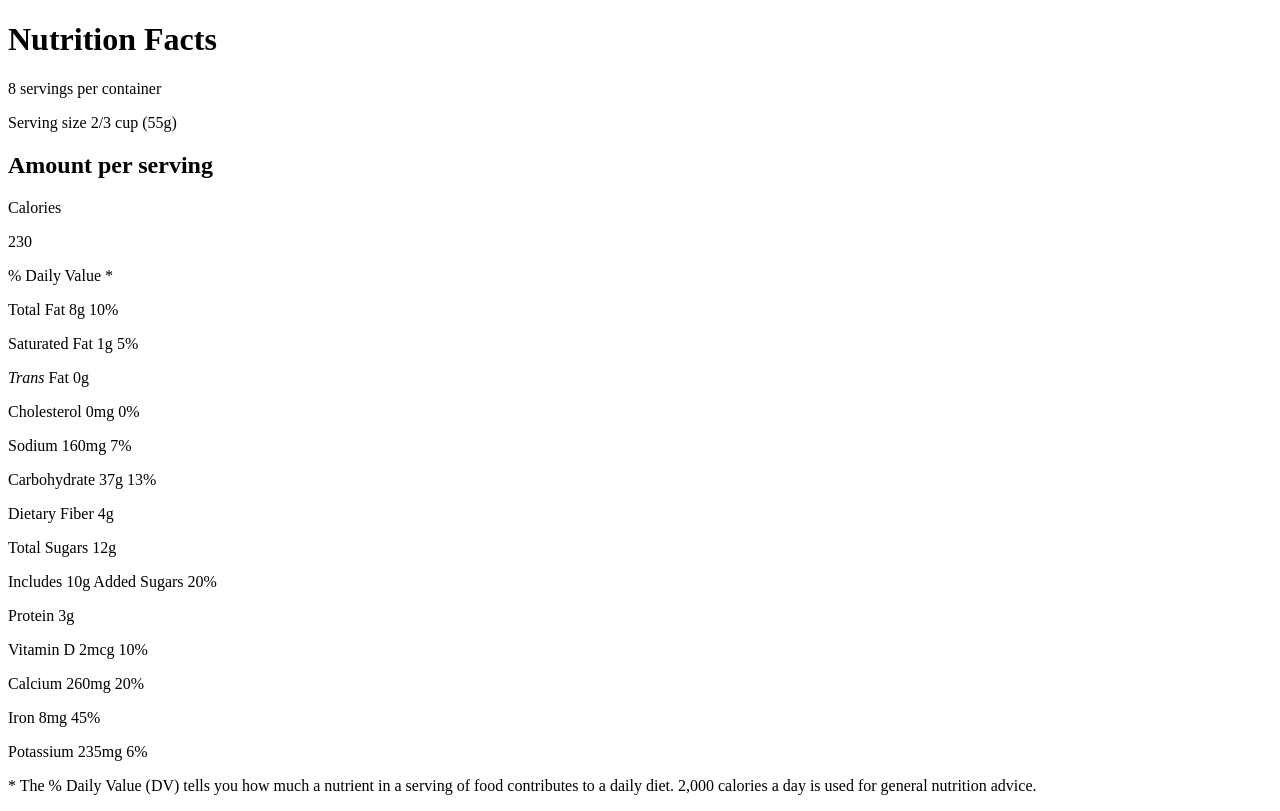
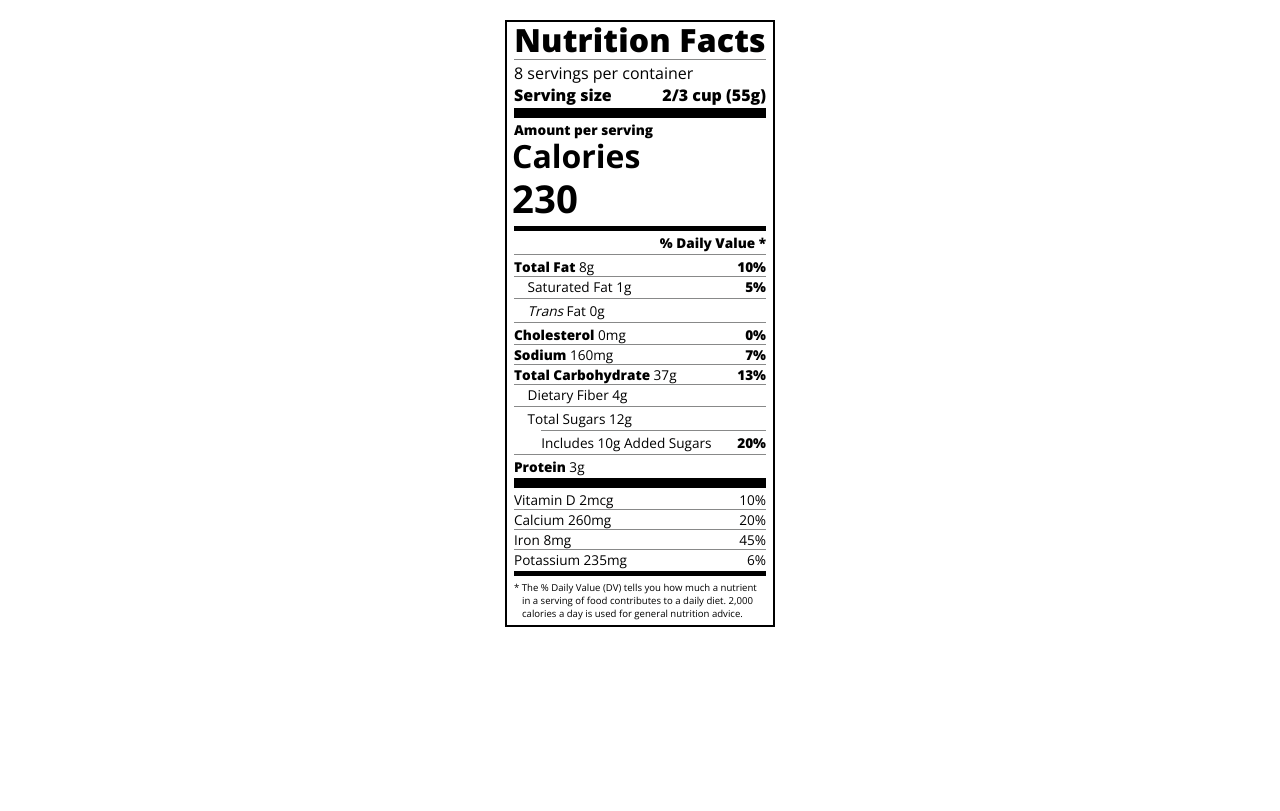
Before and after one commit to BassimAliDurzi/Nutrition-Facts, a plain HTML site: page index.html in a window 1280 px wide. Drawn offline with nearby package versions, Linux system fonts and the light colour scheme.

Commit message:
Finish Styling the page

```diff
--- a/index.html
+++ b/index.html
@@ -1,23 +1,21 @@
 <!DOCTYPE html>
 <html lang="en">
+
 <head>
-    <meta charset="UTF-8" />
-    <meta name="viewport" content="width=device-width, initial-scale=1.0" />
-    <link rel="stylesheet" href="style.css" />
-    <link
-      rel="stylesheet"
-      href="https://fonts.googleapis.com/css?family=Open+Sans:400,700,800"
-    />
-    <title>Nutrition Facts</title>
+  <meta charset="UTF-8">
+  <title>Nutrition Label</title>
+  <link href="https://fonts.googleapis.com/css?family=Open+Sans:400,700,800" rel="stylesheet">
+  <link href="./style.css" rel="stylesheet">
 </head>
+
 <body>
   <div class="label">
-      <div class="header">
+    <header>
       <h1 class="bold">Nutrition Facts</h1>
       <div class="divider"></div>
       <p>8 servings per container</p>
       <p class="bold">Serving size <span>2/3 cup (55g)</span></p>
-      </div>
+    </header>
     <div class="divider large"></div>
     <div class="calories-info">
       <div class="left-container">
@@ -30,51 +28,30 @@
     <div class="daily-value small-text">
       <p class="bold right no-divider">% Daily Value *</p>
       <div class="divider"></div>
-        <p>
-          <span><span class="bold">Total Fat</span> 8g </span
-          ><span class="bold">10%</span>
-        </p>
-        <p class="no-divider">Saturated Fat 1g <span class="bold">5%</span></p>
+      <p><span><span class="bold">Total Fat</span> 8g</span> <span class="bold">10%</span></p>
+      <p class="indent no-divider">Saturated Fat 1g <span class="bold">5%</span></p>
       <div class="divider"></div>
-        <p class="indent no-divider">
-          <span><i>Trans</i> Fat 0g</span>
-        </p>
+      <p class="indent no-divider"><span><i>Trans</i> Fat 0g</span></p>
       <div class="divider"></div>
-        <p>
-          <span><span class="bold">Cholesterol</span> 0mg</span>
-          <span class="bold">0%</span>
-        </p>
-        <p>
-          <span><span class="bold">Sodium</span> 160mg</span>
-          <span class="bold">7%</span>
-        </p>
-        <p>
-          <span><span class="bold">Carbohydrate</span> 37g</span>
-          <span class="bold">13%</span>
-        </p>
+      <p><span><span class="bold">Cholesterol</span> 0mg</span> <span class="bold">0%</span></p>
+      <p><span><span class="bold">Sodium</span> 160mg</span> <span class="bold">7%</span></p>
+      <p><span><span class="bold">Total Carbohydrate</span> 37g</span> <span class="bold">13%</span></p>
       <p class="indent no-divider">Dietary Fiber 4g</p>
       <div class="divider"></div>
       <p class="indent no-divider">Total Sugars 12g</p>
       <div class="divider double-indent"></div>
-        <p class="divider double-indent">
-          Includes 10g Added Sugars <span class="bold">20%</span>
-        </p>
+      <p class="double-indent no-divider">Includes 10g Added Sugars <span class="bold">20%</span></p>
       <div class="divider"></div>
-        <p class="no-divider">
-          <span><soan class="bold">Protein</soan> 3g</span>
-        </p>
+      <p class="no-divider"><span><span class="bold">Protein</span> 3g</span></p>
       <div class="divider large"></div>
       <p>Vitamin D 2mcg <span>10%</span></p>
       <p>Calcium 260mg <span>20%</span></p>
       <p>Iron 8mg <span>45%</span></p>
-        <p>Potassium 235mg <span>6%</span></p>
+      <p class="no-divider">Potassium 235mg <span>6%</span></p>
     </div>
     <div class="divider medium"></div>
-      <p class="note">
-        * The % Daily Value (DV) tells you how much a nutrient in a serving of
-        food contributes to a daily diet. 2,000 calories a day is used for
-        general nutrition advice.
-      </p>
+    <p class="note">* The % Daily Value (DV) tells you how much a nutrient in a serving of food contributes to a daily
+      diet. 2,000 calories a day is used for general nutrition advice.</p>
   </div>
 </body>
 </html>
--- a/style.css
+++ b/style.css
@@ -0,0 +1,96 @@
+body {
+    font-family: 'Open Sans', sans-serif;
+}
+
+html {
+    font-size: 16px;
+}
+
+.label {
+    border: 2px solid black;
+    width: 270px;
+    margin: 20px auto;
+    padding: 0 7px;
+}
+
+* {
+    box-sizing: border-box;
+}
+
+header h1 {
+    text-align: center;
+    margin: -4px 0;
+    letter-spacing: 0.15px;
+}
+
+p {
+    margin: 0;
+    display: flex;
+    justify-content: space-between;
+}
+
+.divider {
+    border-bottom: 1px solid #888989;
+    margin: 2px 0;
+}
+
+.bold {
+    font-weight: 800;
+}
+
+.large {
+    height: 10px;
+}
+
+.large,
+.medium {
+    background-color: black;
+    border: 0;
+}
+
+.small-text {
+    font-size: 0.85rem;
+}
+
+.calories-info h2 {
+    margin: 0;
+}
+
+.calories-info p {
+    margin: -5px -2px;
+    font-size: 2em;
+    font-weight: 700;
+}
+
+.calories-info span {
+    font-size: 2.4em;
+    font-weight: 700;
+    margin: -7px -2px;
+}
+
+.medium {
+    height: 5px;
+}
+
+.right {
+    justify-content: flex-end;
+}
+
+.indent {
+    margin-left: 1em;
+}
+
+.daily-value p:not(.no-divider) {
+    border-bottom: 1px solid #888989;
+}
+
+.double-indent {
+    margin-left: 2em;
+}
+
+.note {
+    font-size: 0.6rem;
+    margin: 5px 0;
+    padding: 0 8px;
+    text-indent: -8px;
+}
```
Lines whose indentation alone changed are shown as unchanged.
